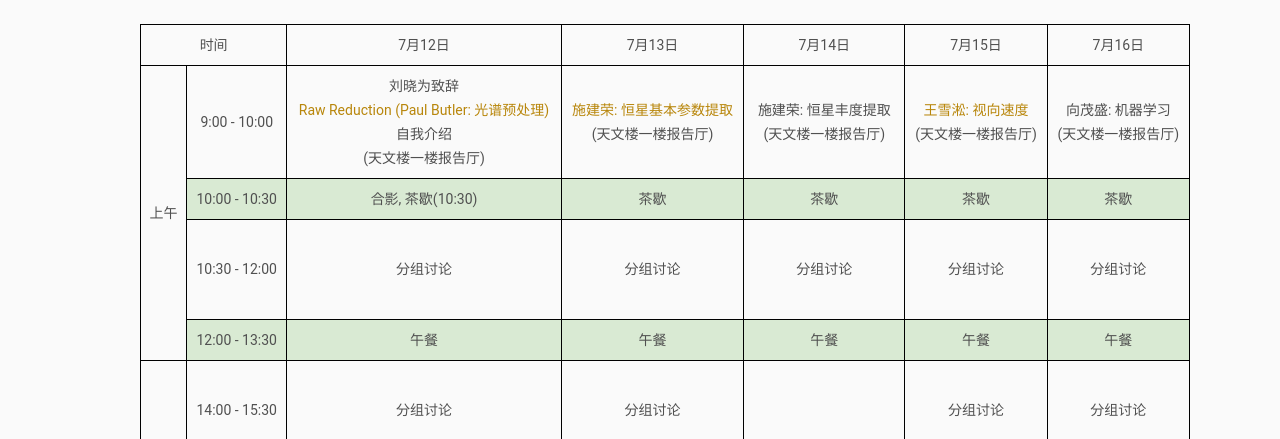
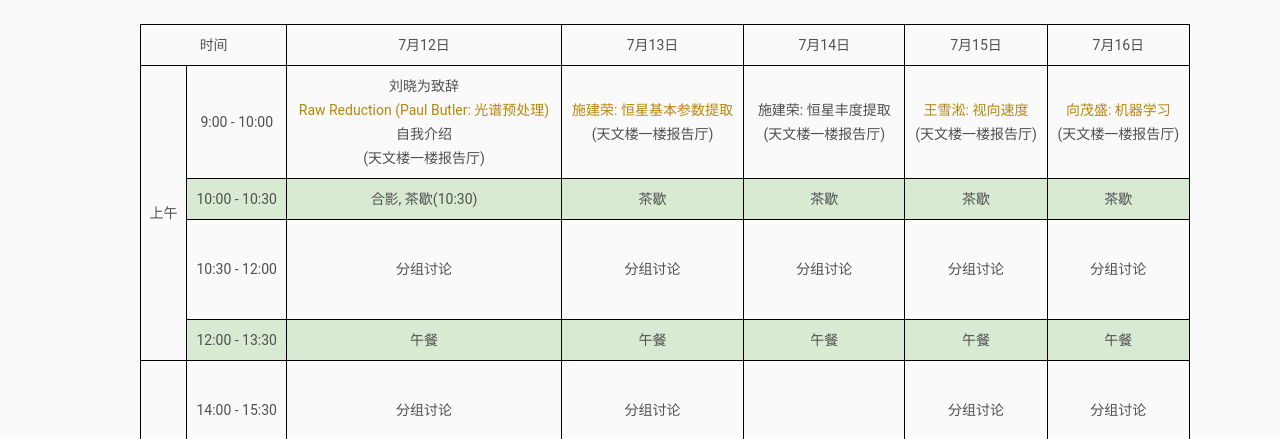
Before and after one commit to astroabdec/abdec2024, a plain HTML site: page program.html in a window 1280 px wide. Shown: the part 661-1100 px from the top of the page. Drawn offline with nearby package versions, Linux system fonts and the light colour scheme; a web font is replaced by a local one.

Commit message:
向茂盛: 机器学习

```diff
--- a/program.html
+++ b/program.html
@@ -86,7 +86,7 @@
         <td><a href="assets/day01/day02shi.pptx">施建荣: 恒星基本参数提取</a><br>(天文楼一楼报告厅)</td>
         <td>施建荣: 恒星丰度提取<br>(天文楼一楼报告厅)</td>
         <td><a href="assets/day01/20240715-ABDEC20-PRV-SharonXWang.pptx">王雪淞: 视向速度</a><br>(天文楼一楼报告厅)</td>
-        <td>向茂盛: 机器学习<br>(天文楼一楼报告厅)</td>
+        <td><a href="assets/day01/向茂盛-机器学习与光谱分析.pdf">向茂盛: 机器学习</a><br>(天文楼一楼报告厅)</td>
       </tr>
       <tr class="green">
         <td>10:00 - 10:30</td>
```
Also changed, not shown: 1 other file.
